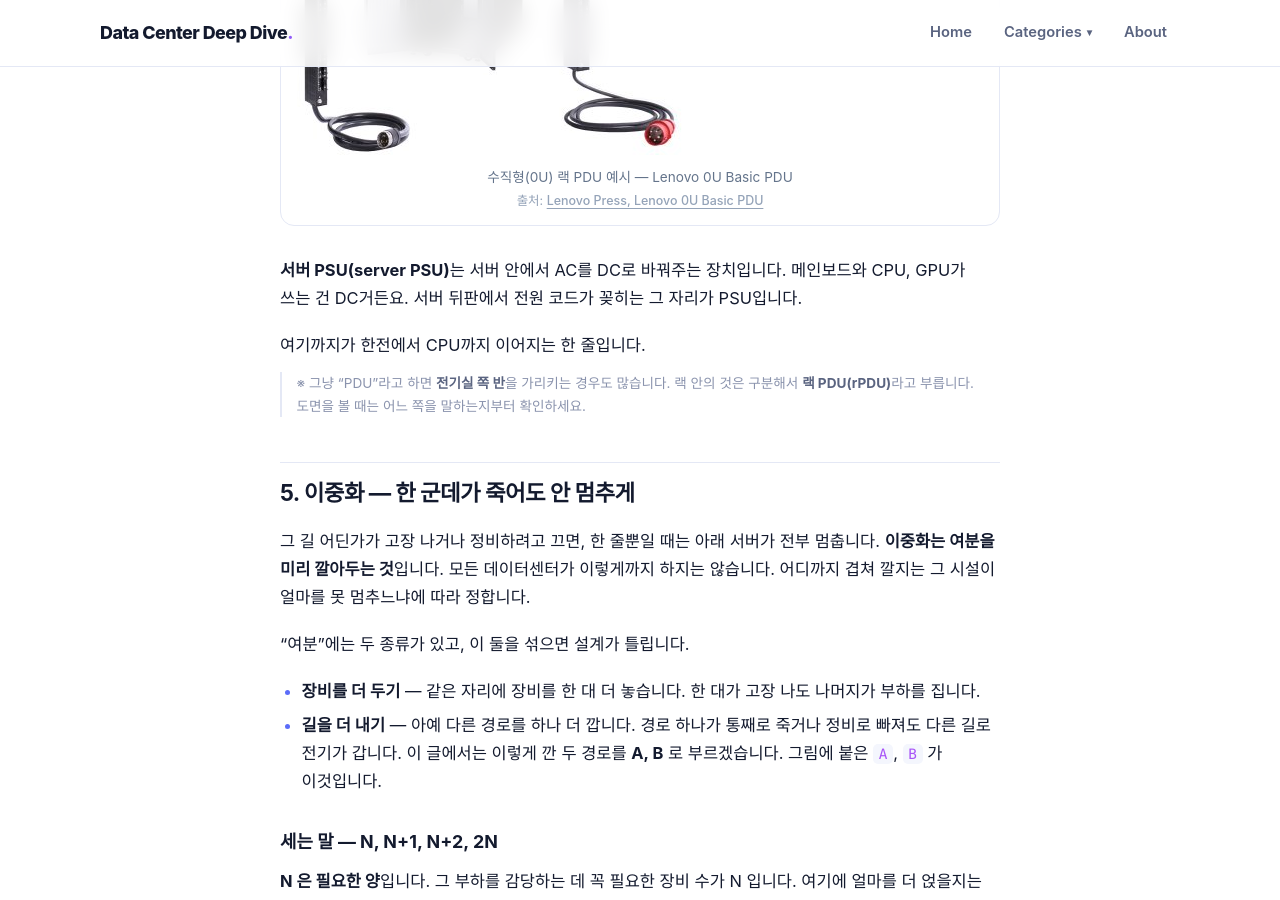
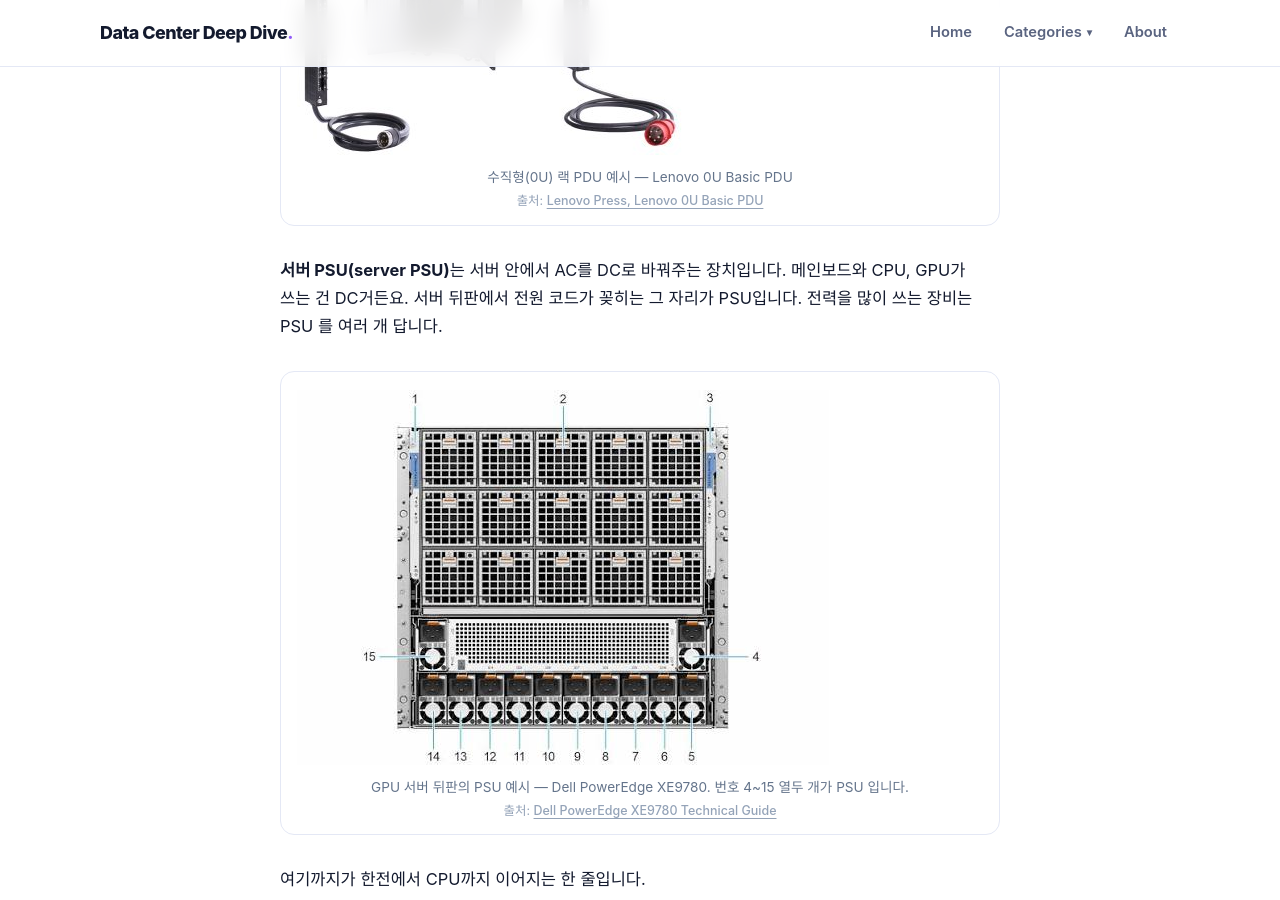
Before and after one commit to ssyrc/ssyrc.github.io, a Jekyll site: the page built from _posts/ko/2026-10-01-datacenter-power-supply.md, in a window 1280 px wide and 900 px high, scrolled down 5670 px. Built offline with Jekyll 4.4.1, drawn with Linux system fonts in a browser that asks for light colours; some web fonts are replaced.

Commit message:
Add a GPU server rear view to the PSU description
Twelve power supplies in one machine makes the point the text only
asserts, and sets up the N+2 worked example in section 5, where the
GPU server with six PSUs appears. The PSU paragraph gains one line
saying high-draw machines carry several.

Source linked as given.

Co-Authored-By: Claude Opus 5 <noreply@anthropic.com>
Claude-Session: https://claude.ai/code/session_01At6mD3wUXNXJZn78ZeJBtt

```diff
--- a/_posts/ko/2026-10-01-datacenter-power-supply.md
+++ b/_posts/ko/2026-10-01-datacenter-power-supply.md
@@ -121,6 +121,13 @@ UPS와 발전기는 역할이 다릅니다. **UPS는 평상시에도 전기가
 
 **서버 PSU(server PSU)**는 서버 안에서 AC를 DC로 바꿔주는 장치입니다. 메인보드와
 CPU, GPU가 쓰는 건 DC거든요. 서버 뒤판에서 전원 코드가 꽂히는 그 자리가 PSU입니다.
+전력을 많이 쓰는 장비는 PSU 를 여러 개 답니다.
+
+<figure class="photo">
+  <img src="/assets/images/server-psu-xe9780.jpg" alt="GPU 서버 뒤판. 위쪽은 확장 슬롯, 아래쪽에 전원 공급 장치가 줄지어 있고 번호가 매겨져 있다." width="532" height="375" loading="lazy" decoding="async">
+  <figcaption>GPU 서버 뒤판의 PSU 예시 — Dell PowerEdge XE9780. 번호 4~15 열두 개가 PSU 입니다.
+  <span class="src">출처: <a href="https://5.imimg.com/data5/SELLER/Doc/2026/6/617694769/WM/JW/WQ/212405430/poweredge-xe9780-technical-guide.pdf">Dell PowerEdge XE9780 Technical Guide</a></span></figcaption>
+</figure>
 
 여기까지가 한전에서 CPU까지 이어지는 한 줄입니다.
 
```
Also changed, not shown: assets/images/server-psu-xe9780.jpg (added).
